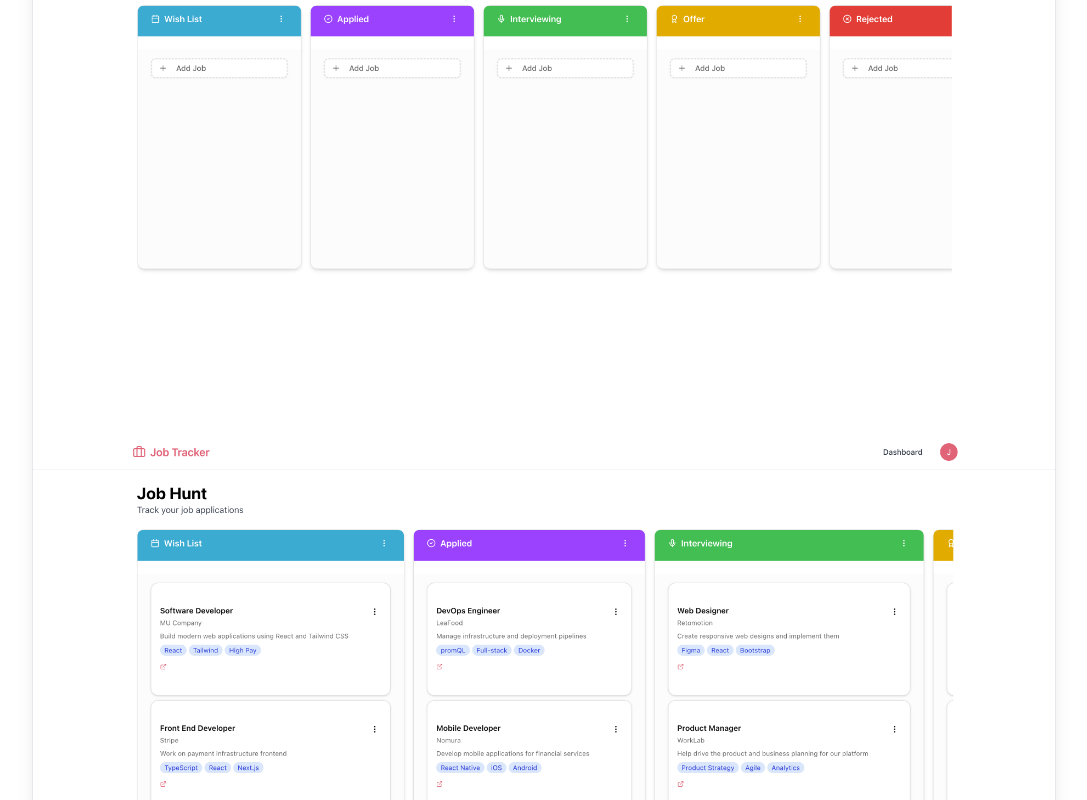
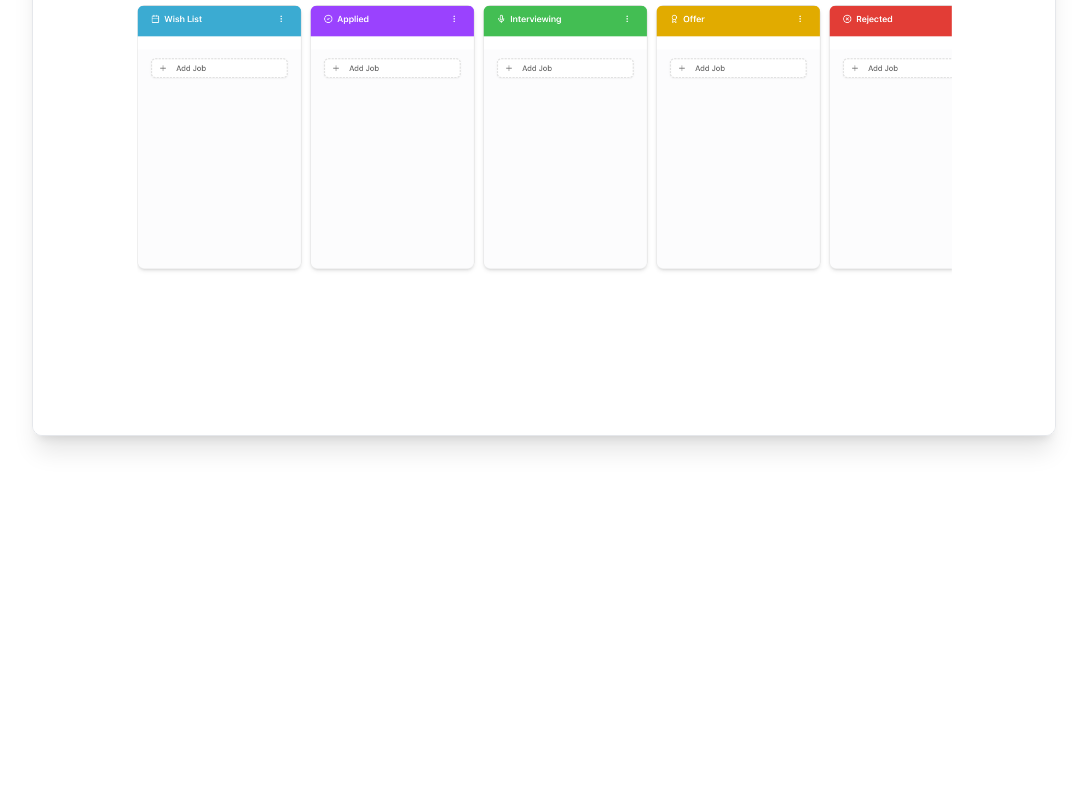
Before and after one commit to faaraxcabdulaahi/jop-application, a Next.js app: page / in a window 1280 px wide. Shown: the part 844-1644 px from the top of the page, without its empty margins (96-1183 px from the left). After the commit the page ends 1344 px from the top, so only its background shows below. Built offline with nearby package versions, Linux system fonts and the light colour scheme.

Commit message:
add dynamictab bar image changer logic

```diff
--- a/app/page.tsx
+++ b/app/page.tsx
@@ -1,9 +1,12 @@
+"use client";
 import { Button } from "@/components/ui/button";
 import { ArrowRight } from "lucide-react";
 import Image from "next/image";
 import Link from "next/link";
+import { useState } from "react";
 
 const Home = () => {
+  const [activeTab, setActiveTab] = useState("organize");
   return (
     <div className="flex min-h-screen flex-col bg-white">
       <main className="flex-1">
@@ -36,29 +39,40 @@
             <div className="mx-auto max-w-6xl">
               {/* Tabs */}
               <div className="flex gap-2 justify-center mb-8">
-                <Button>Organize Application</Button>
-                <Button>Get Hired</Button>
-                <Button>Manage Boards</Button>
+                <Button onClick={() => setActiveTab("organize")}>
+                  Organize Application
+                </Button>
+                <Button onClick={() => setActiveTab("hired")}>Get Hired</Button>
+                <Button onClick={() => setActiveTab("boards")}>
+                  Manage Boards
+                </Button>
               </div>
               <div className="relative mx-auto max-w-5xl overflow-hidden rounded-lg border border-gray-200 shadow-xl">
+                {activeTab === "organize" && (
                   <Image
                     src="/heroSection/image-1.png"
                     alt="Organize Application"
                     width={1200}
                     height={800}
                   />
+                )}
+
+                {activeTab === "hired" && (
                   <Image
                     src="/heroSection/image-2.png"
                     alt="Get Hired"
                     width={1200}
                     height={800}
                   />
+                )}
+                {activeTab === "boards" && (
                   <Image
                     src="/heroSection/image-3.png"
                     alt="Manage Boards"
                     width={1200}
                     height={800}
                   />
+                )}
               </div>
             </div>
           </div>
```
Lines whose indentation alone changed are shown as unchanged.
